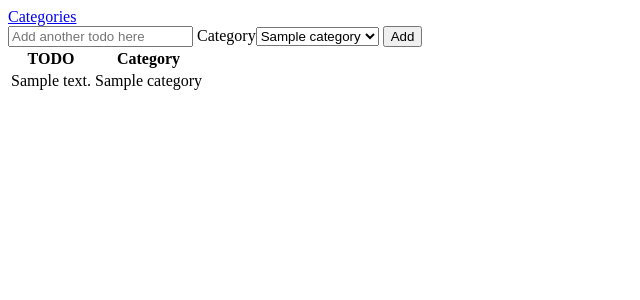
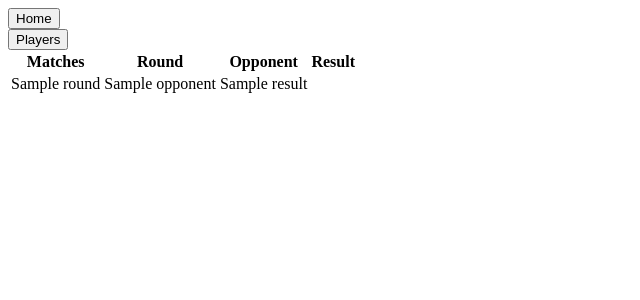
Before and after one commit to emretaspinar/DIS-Project, a Flask app: template templates/matches_played.html in a window 1280 px wide. Shown: the top 300 px of the page, without its empty margins (0-640 px from the left). Run offline with Flask 3, Linux system fonts and the light colour scheme; the template is opened without the code that fills it: most values are stand-ins (such as "Sample title", 1, 10 or a date in 2020).

Commit message:
added a matches played tab and a home button

```diff
--- a/app.py
+++ b/app.py
@@ -1,6 +1,6 @@
 from flask import Flask, redirect
 from database import init_db
-from controllers import team, player
+from controllers import team, player, matches_played
 
 init_db()
 
@@ -12,3 +12,4 @@ def home():
 
 app.register_blueprint(team.bp)
 app.register_blueprint(player.bp)
+app.register_blueprint(matches_played.bp)
--- a/templates/matches_played.html
+++ b/templates/matches_played.html
@@ -1,26 +1,27 @@
 <!doctype html>
-<title>Todo:</title>
+<title>Matches played:</title>
 
-<a href="{{ url_for('category.categories') }}" class="register-link">Categories</a>
+<form method="GET" action="/matches_played">
+    <button type="submit">Home</button>
+</form>
 
-<form method="POST" action="/todo">
-    <input type="text" name="new_todo" placeholder="Add another todo here" class="form-input" required>
-    Category<SELECT name="category_todo">
-    {% for category in categories %}
-        <OPTION value={{category.id}}>{{category.name}}</option>
-    {% endfor %}
-    </SELECT>
-    <input type="submit" value="Add" class="btn">
+<form method="POST" action="/player">
+    <input type="hidden" name="team_name" value="{{ matches_played[0].team_name }}">
+    <button type="submit">Players</button>
 </form>
 
 <table>
     <tr>
-        <th>TODO</th>
-        <th>Category</th>
+        <th>Matches</th>
+        <th>Round</th>
+        <th>Opponent</th>
+        <th>Result</th>
     </tr>
-    {% for todo in todos %}
+    {% for match in matches_played %}
         <tr>
-        <td>{{ todo.text }}</td> <td>{{ todo.category.name }}</td>
+            <td>{{ match.round }}</td>
+            <td>{{ match.opponent }}</td>
+            <td>{{ match.result }}</td>
         </tr>
     {% endfor %}
 </table>
```
Also changed, not shown: controllers/matches_played.py (+11 -16 lines), models/matches_played.py (+14 -1 lines), templates/player.html (+8 -0 lines).
